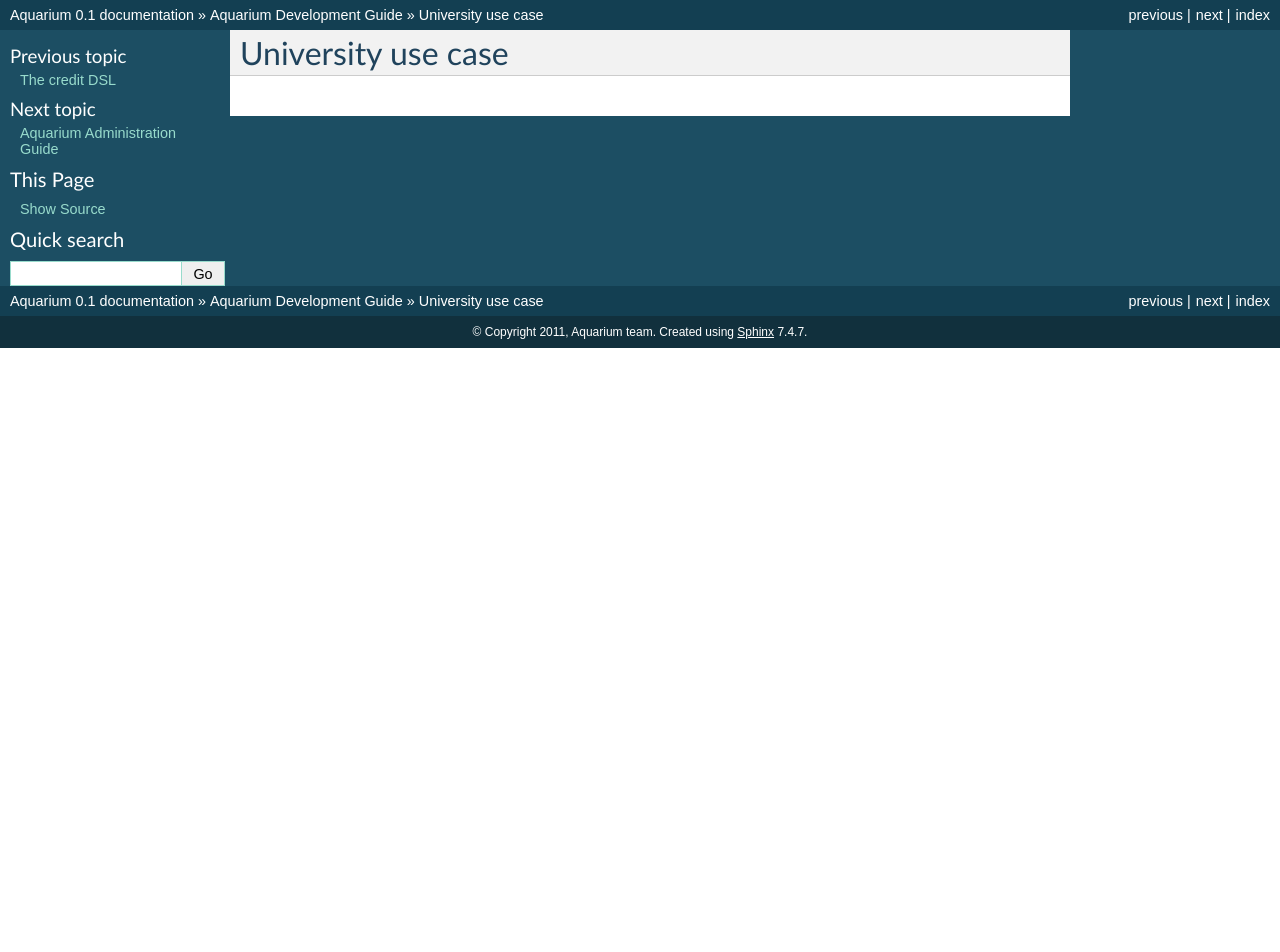
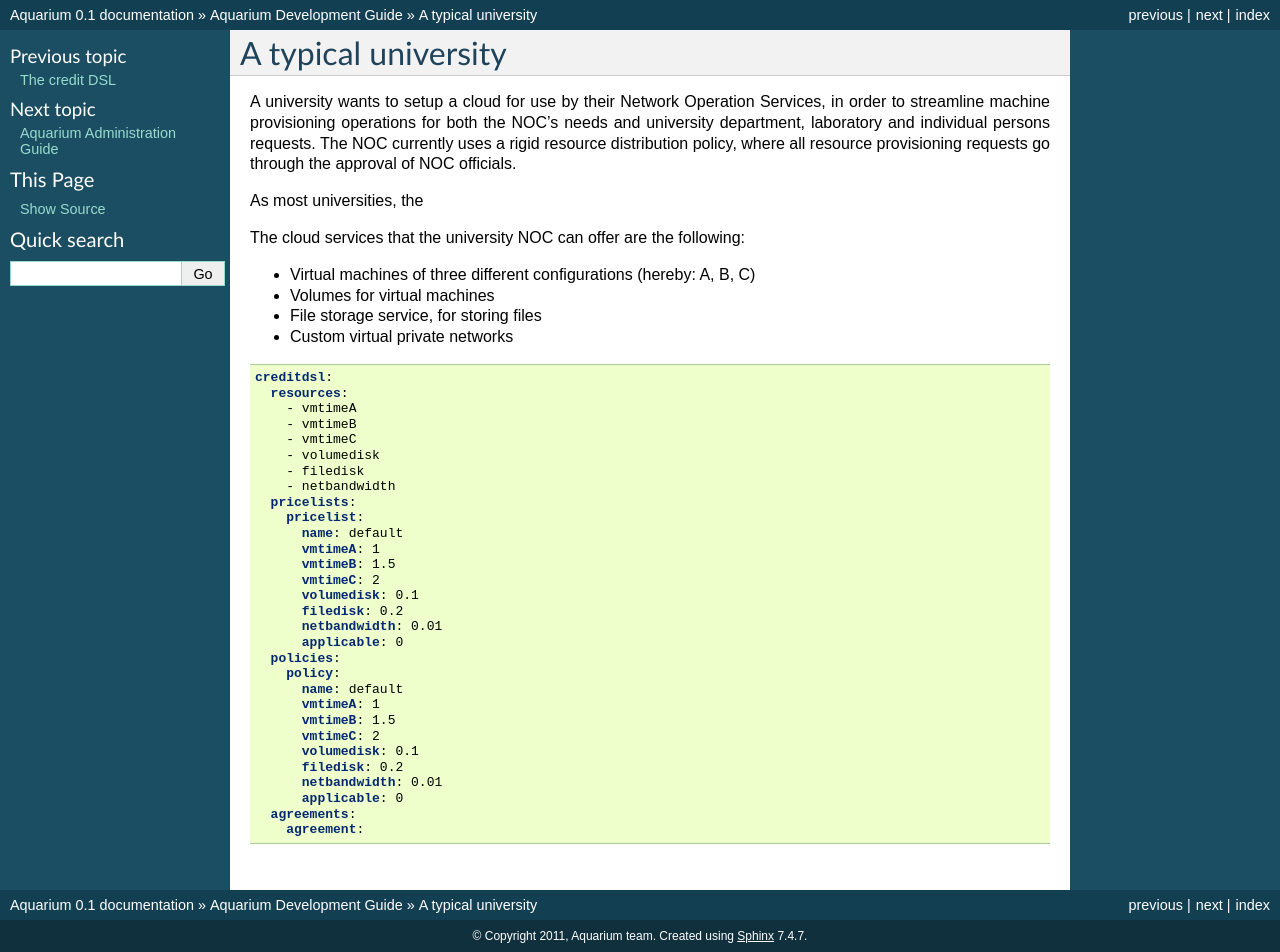
Before and after one commit to loverdos/aquarium, a Sphinx documentation site: the page built from doc/manual/source/unicase.rst, in a window 1280 px wide. Built offline with Sphinx 7.4.7, drawn with Linux system fonts in a browser that asks for light colours; formulas are drawn with MathJax 3; before the commit the page ends 900 px from its top, so only the background shows below that.

Commit message:
Text for the university test case

```diff
--- a/doc/manual/source/unicase.rst
+++ b/doc/manual/source/unicase.rst
@@ -1,2 +1,50 @@
-University use case
-^^^^^^^^^^^^^^^^^^^
+A typical university
+^^^^^^^^^^^^^^^^^^^^
+
+A university wants to setup a cloud for use by their Network Operation Services,
+in order to streamline machine provisioning operations for both the NOC's needs
+and university department, laboratory and individual persons requests. The
+NOC currently uses a rigid resource distribution policy, where all resource provisioning requests go through the approval of NOC officials.
+
+As most universities, the
+
+The cloud services that the university NOC can offer are the following:
+
+- Virtual machines of three different configurations (hereby: A, B, C)
+- Volumes for virtual machines
+- File storage service, for storing files
+- Custom virtual private networks
+
+
+.. code-block:: yaml
+
+  creditdsl:
+    resources:
+      - vmtimeA
+      - vmtimeB
+      - vmtimeC
+      - volumedisk
+      - filedisk
+      - netbandwidth
+    pricelists:
+      pricelist:
+        name: default
+        vmtimeA: 1
+        vmtimeB: 1.5
+        vmtimeC: 2
+        volumedisk: 0.1
+        filedisk: 0.2
+        netbandwidth: 0.01
+        applicable: 0
+    policies:
+      policy:
+        name: default
+        vmtimeA: 1
+        vmtimeB: 1.5
+        vmtimeC: 2
+        volumedisk: 0.1
+        filedisk: 0.2
+        netbandwidth: 0.01
+        applicable: 0
+    agreements:
+      agreement:
```
